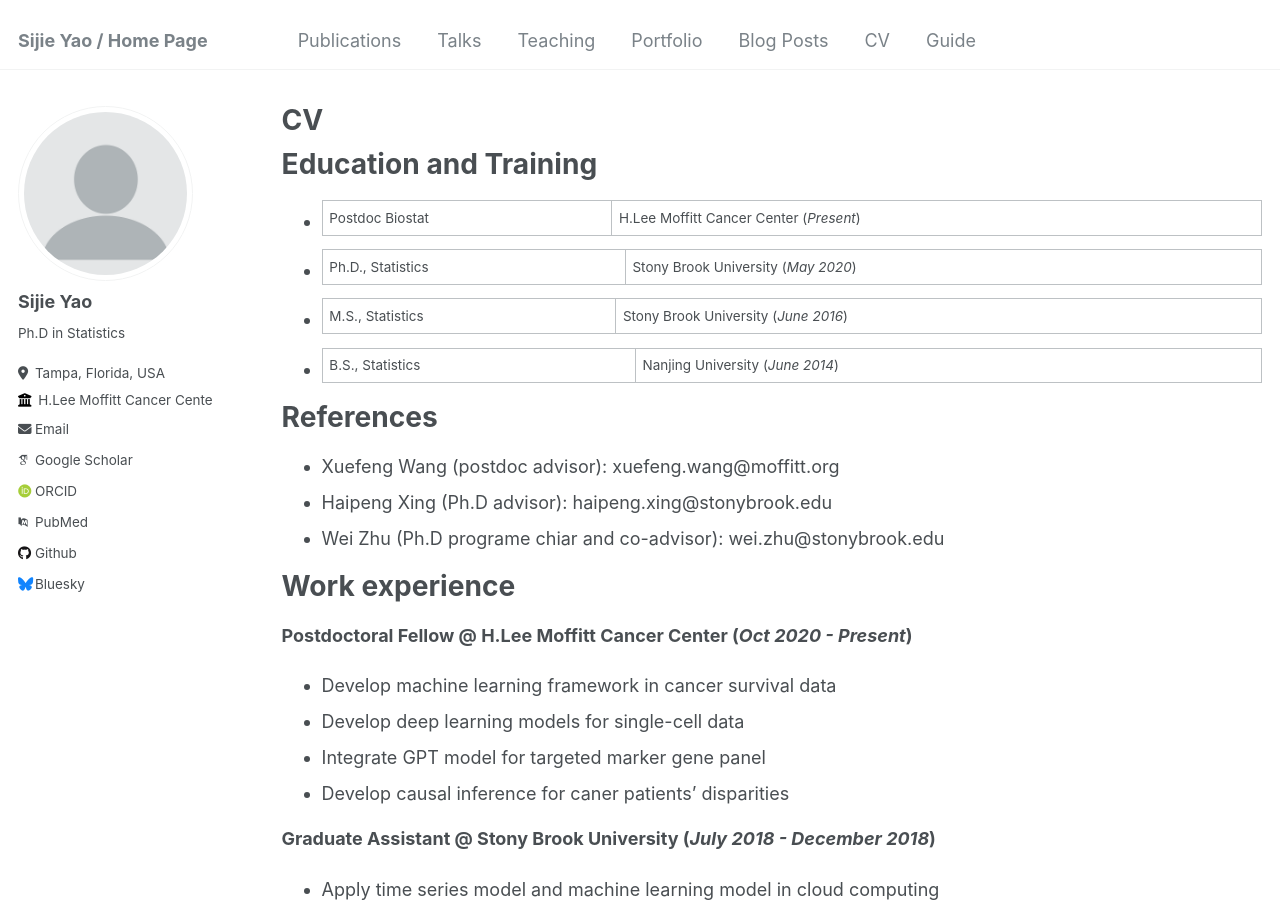
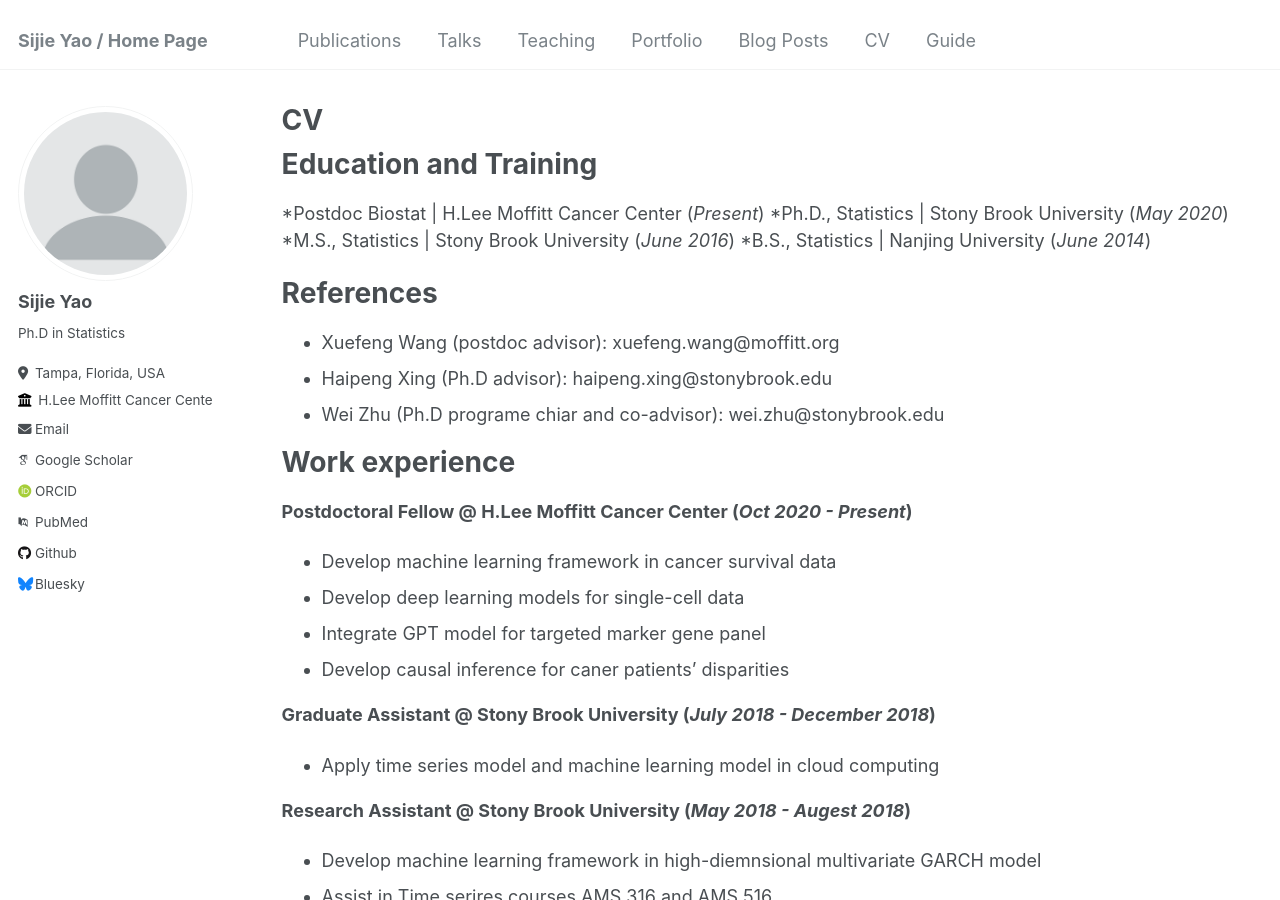
Before and after one commit to topycyao/SY, a Jekyll site: the page built from _pages/cv.md, in a window 1280 px wide and 900 px high. Built offline with Jekyll 4.4.1, drawn with Linux system fonts in a browser that asks for light colours; some web fonts are replaced.

Commit message:
Update cv.md

```diff
--- a/_pages/cv.md
+++ b/_pages/cv.md
@@ -11,10 +11,10 @@ redirect_from:
 
 Education and Training
 ======
-- Postdoc Biostat    | H.Lee Moffitt Cancer Center (_Present_)
-- Ph.D.,  Statistics | Stony Brook University (_May 2020_)
-- M.S.,   Statistics | Stony Brook University (_June 2016_)
-- B.S.,   Statistics | Nanjing University (_June 2014_)
+*Postdoc Biostat    | H.Lee Moffitt Cancer Center (_Present_)
+*Ph.D.,  Statistics | Stony Brook University (_May 2020_)
+*M.S.,   Statistics | Stony Brook University (_June 2016_)
+*B.S.,   Statistics | Nanjing University (_June 2014_)
 
 References
 ======
```
